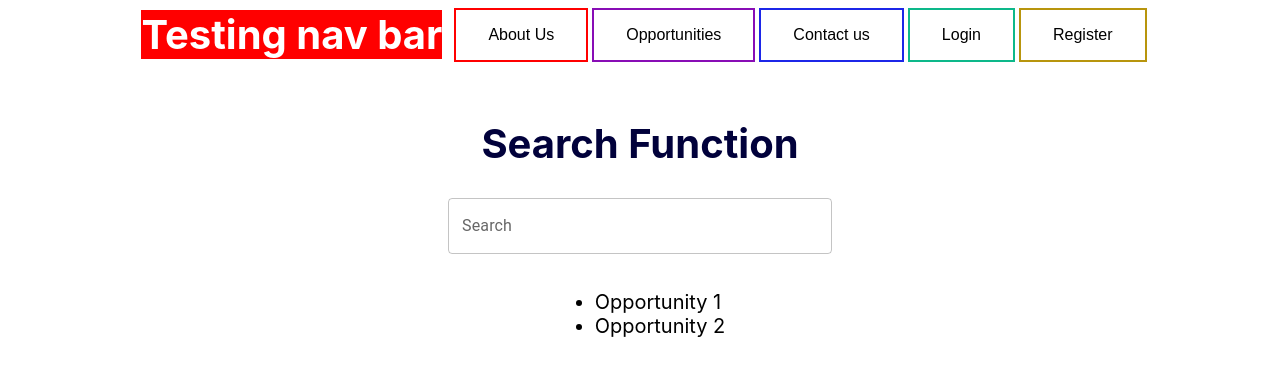
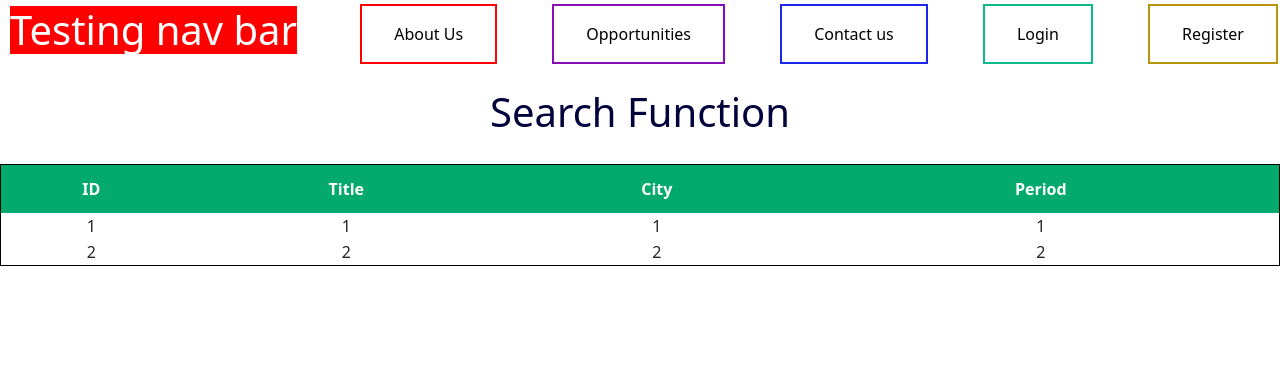
Before and after one commit to kohkaimingite/youthxindustry-web-platform, a React (Create React App) app: page /Opportunities in a window 1280 px wide. Shown: the top 376 px of the page. Built offline with nearby package versions, Linux system fonts and the light colour scheme.

Commit message:
dadsadadas

```diff
--- a/package.json
+++ b/package.json
@@ -11,8 +11,10 @@
     "@testing-library/jest-dom": "^5.16.4",
     "@testing-library/react": "^13.1.1",
     "@testing-library/user-event": "^13.5.0",
+    "bootstrap": "^5.1.3",
     "mysql2": "^2.3.3",
     "react": "^18.0.0",
+    "react-bootstrap": "^2.4.0",
     "react-dom": "^18.0.0",
     "react-scripts": "^5.0.1",
     "sequelize": "^6.19.0",
--- a/src/App.css
+++ b/src/App.css
@@ -158,3 +158,28 @@ ul li {
         background-color: #b8950d;
         color: white;
     }
+
+.oppoTable {
+    width: 100%;
+    border: 1px solid black;
+    border-collapse: collapse;
+}
+.oppoTableRow {
+    width: 100%;
+    border: 1px solid black;
+    border-collapse: collapse;
+}
+.oppoTableRow:hover {
+    background-color: #D6EEEE;
+}
+tr:hover {
+    background-color: #D6EEEE;
+}
+
+th {
+    padding-top: 12px;
+    padding-bottom: 12px;
+    text-align: left;
+    background-color: #04AA6D;
+    color: white;
+}
--- a/src/OppoPage/OppoPage.js
+++ b/src/OppoPage/OppoPage.js
@@ -3,6 +3,8 @@ import NavBar from '../components/NavBar'
 import { React, useState } from "react";
 import TextField from "@mui/material/TextField";
 import List from "../Some test data/List";
+import Button from 'react-bootstrap/Button';
+import 'bootstrap/dist/css/bootstrap.min.css';
 
 function OppoPage() {
     const [inputText, setInputText] = useState("");
@@ -13,21 +15,43 @@ function OppoPage() {
     };
     return (
 
-        <div className="main">
+
+        <div className="App">
             <NavBar />
+            <div className="main">
             <h1>Search Function</h1>
-            <div className="search">
-                <TextField
-                    id="outlined-basic"
-                    onChange={inputHandler}
-                    variant="outlined"
-                    fullWidth
-                    label="Search"
-                />
-            </div>
-            <List input={inputText} />
+            <table class="oppoTable table-hover">
+                <tr>
+                    <th>ID</th>
+                    <th>Title</th>
+                    <th>City</th>
+                    <th>Period</th>
+
+                </tr>
+
+
+                <tr>
+                    <td>1</td>
+                    <td>1</td>
+                    <td>1</td>
+                    <td>1</td>
+                </tr>
+                <tr>
+                    <td>2</td>
+                    <td>2</td>
+                    <td>2</td>
+                    <td>2</td>
+                </tr>
+
+
+                </table>
+                </div>
         </div>
+
+
     );
 }
 
+
+
 export default OppoPage;
```
Also changed, not shown: src/OppoPage/StyleSheet1.css (added, +7 -0 lines), 1 other file (tests, documents, lock files or other folders).
